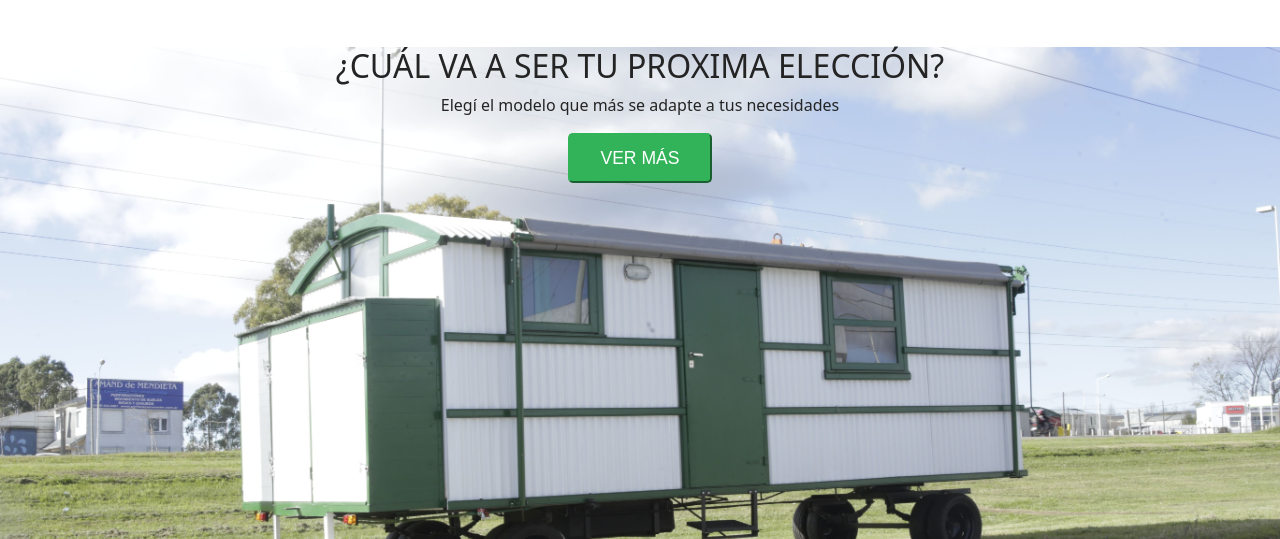
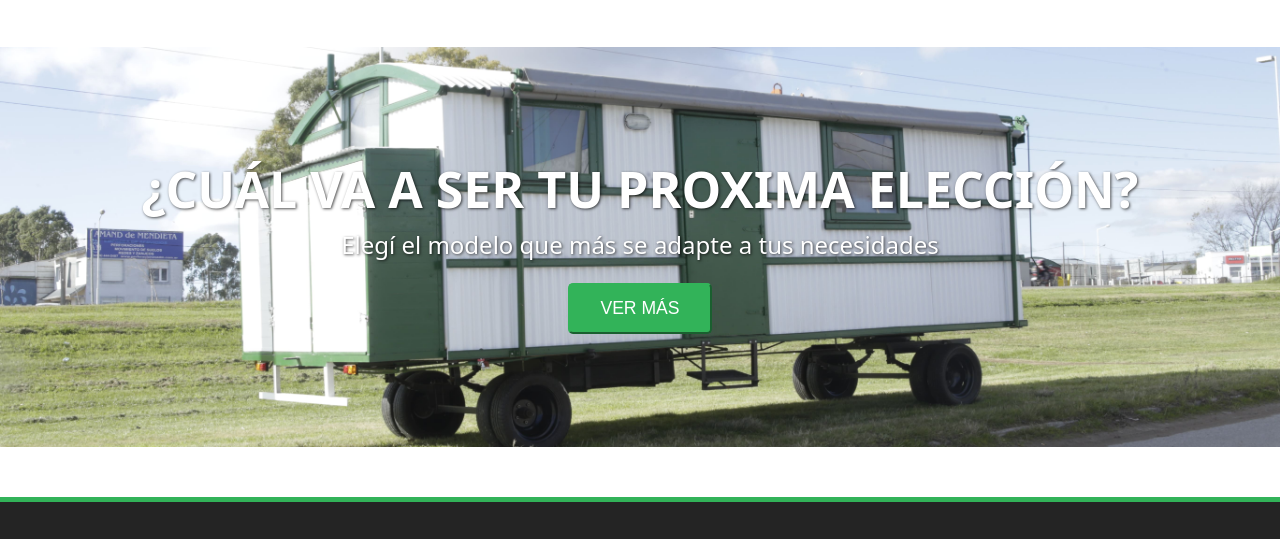
Before and after one commit to chavescamila/elyunque, a website: page index.html in a window 1280 px wide. Shown: the part 1393-1932 px from the top of the page. Drawn offline with nearby package versions, Linux system fonts and the light colour scheme.

Commit message:
correcciones

```diff
--- a/index.html
+++ b/index.html
@@ -105,7 +105,6 @@
       </article>
       <img class="nosotros__contenedor--img" src="./assets/img/frente.png" alt="fabrica" >
     </section>
-
     <section class="historia__contenedor">
       <div>
         <img class="historia__contenedor--img" src="./assets/img/antiguo-taller.png" alt="">
@@ -134,17 +133,15 @@
       </div>
     </div>
   </section>
-  <section  class="parallax">
-    <div class="parallax-text">
-      <h2>¿CUÁL VA A SER TU PROXIMA ELECCIÓN?</h2>
-      <P>Elegí el modelo que más se adapte a tus necesidades</P>
-      <div>
-        <a href="../pages/casilla2p.html">
-          <button class="button-parallax" type="submit">VER MÁS</button>
-        </a>
-      </div>
+  <div  class="parallax">
+    <div>
+      <h1 class="parallax-h1">¿CUÁL VA A SER TU PROXIMA ELECCIÓN?</h1>
+      <P class="parallax-text">Elegí el modelo que más se adapte a tus necesidades</P>
+      <a href="./pages/productos.html">
+        <button class="button-parallax" type="submit">VER MÁS</button>
+      </a>
     </div>
-  </section>
+  </div>
     <footer>
         <div class="footer__container">
           <div class="footer__container--menu">
--- a/sass/style.scss
+++ b/sass/style.scss
@@ -19,12 +19,6 @@ body {
     background-color: map-get($estilos, blanco);
     color: map-get($estilos, verde);
 }
-
-/* header{
-    position: sticky;
-    top: 0;
-    esto no me funciona!!! preguntar a vani???
-} */
 
 .navbar {
     background-color: white;
```
Also changed, not shown: pages/contacto.html (+4 -4 lines), css/estilos.css.
